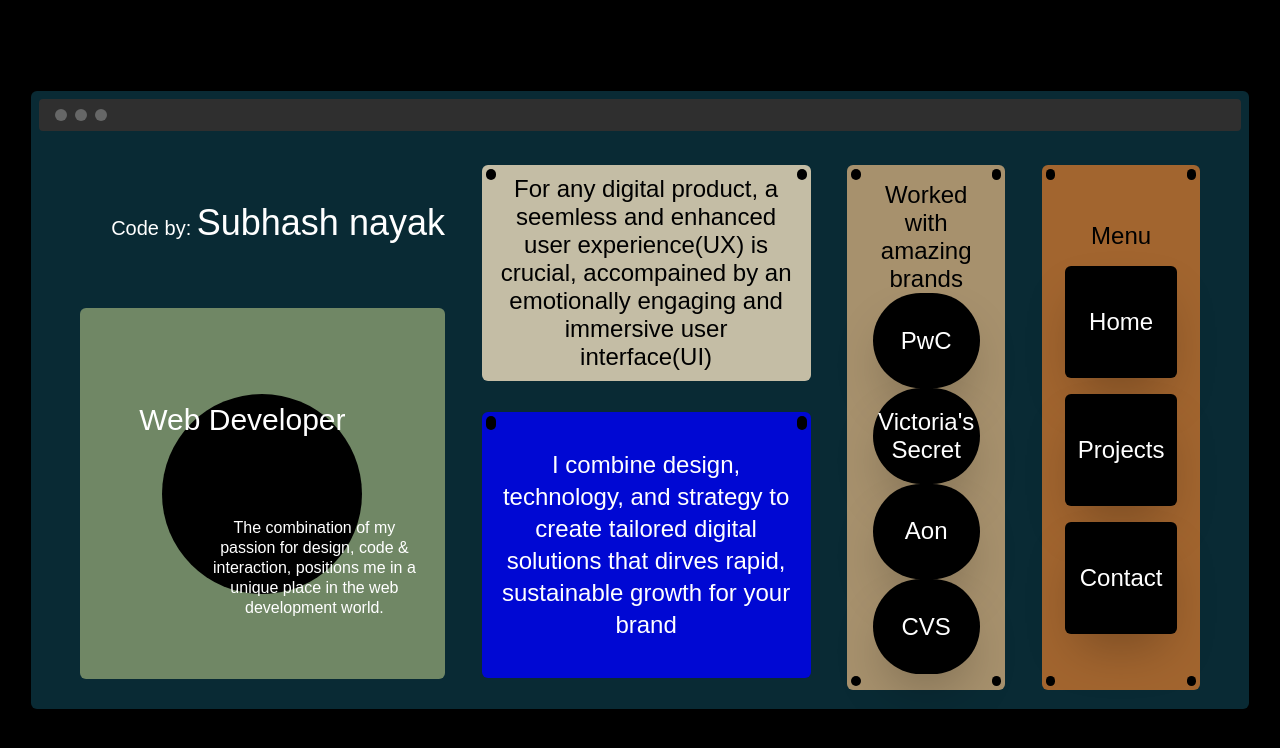
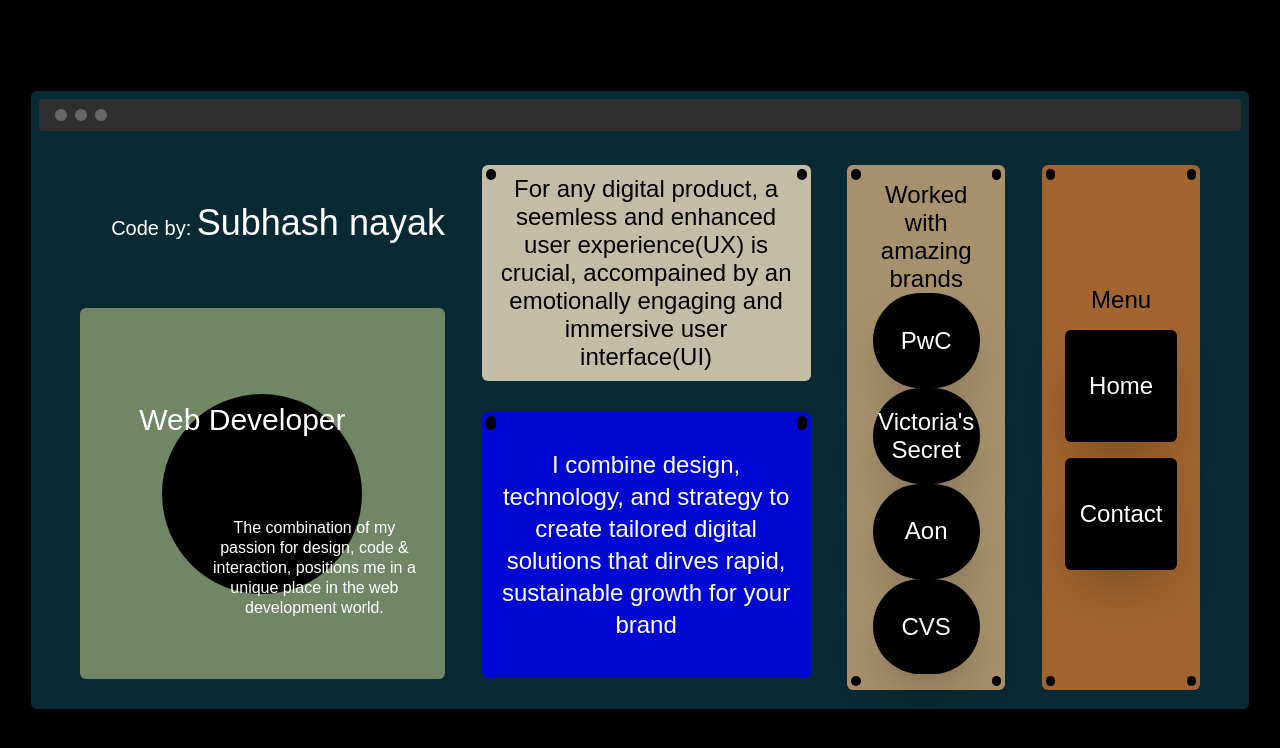
Before and after one commit to subhash131/portfolio-6, a Next.js app: page / in a window 1280 px wide. Shown: the top 748 px of the page. Built offline with nearby package versions, Linux system fonts and the light colour scheme; a web font is replaced by a local one.

Commit message:
comment projects

```diff
--- a/components/layout/menu/Menu.tsx
+++ b/components/layout/menu/Menu.tsx
@@ -6,7 +6,11 @@ import MotionPerspective3d from "../../common/perserve_3d/MotionPerspective3d";
 import Link from "next/link";
 import { useStateContext } from "@/context/StateContext";
 
-const brands = ["Home", "Projects", "Contact"];
+const brands = [
+  "Home",
+  // "Projects",
+  "Contact",
+];
 
 const Menu = () => {
   return (
```
